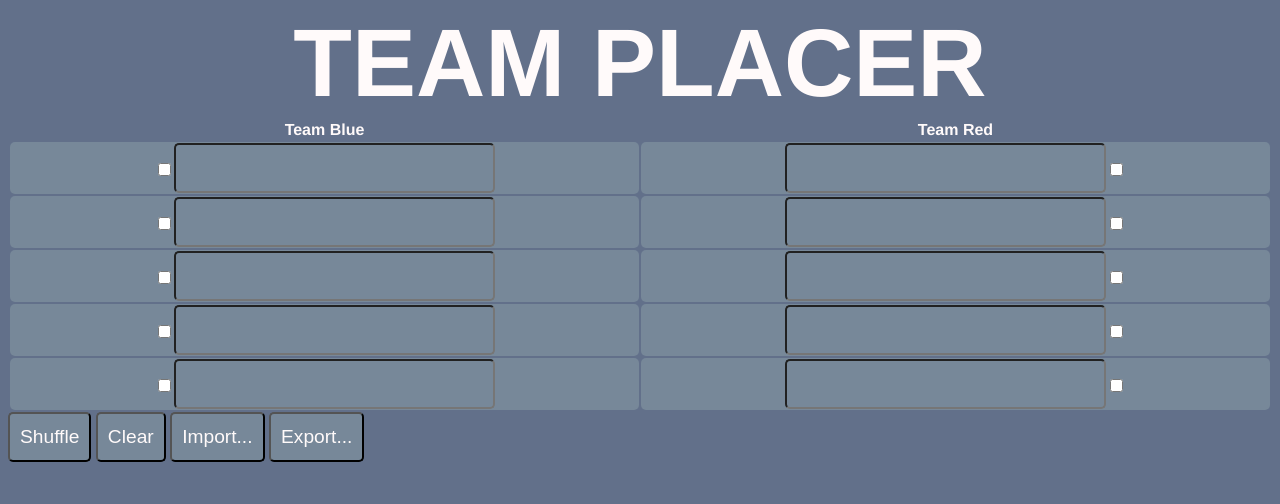
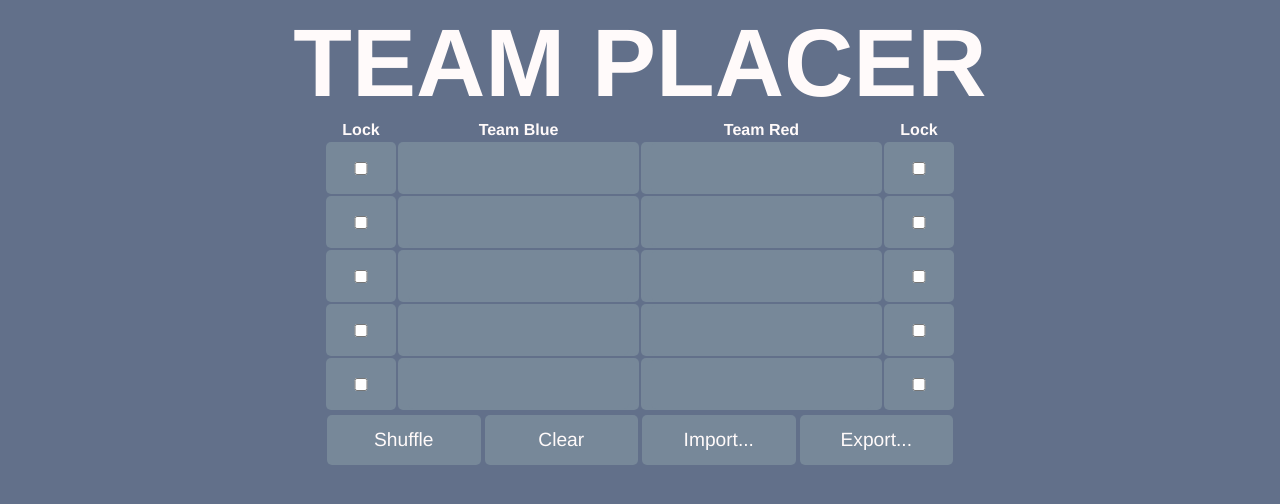
Before and after one commit to me-ve/team-placer, a PHP site: page / in a window 1280 px wide. Shown: the top 504 px of the page. Run offline with PHP 8.4, Linux system fonts and the light colour scheme.

Commit message:
change layout

```diff
--- a/index.php
+++ b/index.php
@@ -10,8 +10,10 @@
         </p>
         <table>
             <tr id="row0">
+                <th>Lock</th>
                 <th>Team Blue</th>
                 <th>Team Red</th>
+                <th>Lock</th>
             </tr>
             <form id="teams">
             <?php
@@ -19,13 +21,17 @@
                 {
                     echo "<tr id='row$i'>";
                     $j = ($i-1)*2;
-                    echo "<td id='summoner{$j}' class='cell'>";
+                    echo "<td id='lock'$j}' class='cell'>";
                     echo "<input type='checkbox' id='summoner{$j}lock' class='lockCheckbox'>";
-                    echo "<input id='summoner{$j}name' class='input'>";
+                    echo "</td>";
+                    echo "<td id='summoner{$j}' class='textCell'>";
+                    echo "<input id='summoner{$j}name' class='textInput'>";
                     echo "</td>";
                     $j++;
-                    echo "<td id='summoner{$j}' class='cell'>";
-                    echo "<input id='summoner{$j}name' class='input'>";
+                    echo "<td id='summoner{$j}' class='textCell'>";
+                    echo "<input id='summoner{$j}name' class='textInput'>";
+                    echo "</td>";
+                    echo "<td id='lock'$j}' class='cell'>";
                     echo "<input type='checkbox' id='summoner{$j}lock' class='lockCheckbox'>";
                     echo "</td>";
                     echo "</tr>";
@@ -33,10 +39,12 @@
             ?>
             </form>
         </table>
-        <button onclick="Shuffle()" id="shufflebutton" class="input">Shuffle</button>
-        <button onclick="Clear()" id="clearbutton" class="input">Clear</button>
-        <button onclick="Import()" id="importbutton" class="input">Import...</button>
-        <button onclick="Export()" id="exportbutton" class="input">Export...</button>
+        <table>
+        <td class="buttontd"><button onclick="Shuffle()" id="shufflebutton" class="input">Shuffle</button></td>
+        <td class="buttontd"><button onclick="Clear()" id="clearbutton" class="input">Clear</button></td>
+        <td class="buttontd"><button onclick="Import()" id="importbutton" class="input">Import...</button></td>
+        <td class="buttontd"><button onclick="Export()" id="exportbutton" class="input">Export...</button></td>
+        </table>
         <script src="script.js"></script>
     </body>
 </html>
--- a/style.css
+++ b/style.css
@@ -1,37 +1,74 @@
-body
-{
-    background-color:#62708a;
-    color:snow;
-    font-family:'Helvetica';
+body {
+    background-color: #62708a;
+    color: snow;
+    font-family: 'Helvetica';
 }
-#logo
-{
+
+#logo {
     text-align: center;
     font-weight: bolder;
     font-size: 6em;
     margin: auto;
 }
-table
-{
-    width:100%;
+
+table {
+    margin: auto;
+    width: 50%;
 }
-.cell, .input
-{
-    color:snow;
+
+.cell,
+.textCell,
+.input,
+.textInput {
+    color: snow;
     height: 50px;
     margin: auto;
     font-size: larger;
-    padding-left:10px;
-    padding-right:10px;
-    text-align:center;
-    background-color:#778899;
+    padding-left: 10px;
+    padding-right: 10px;
+    text-align: center;
+    background-color: #778899;
     border-radius: 5px;
 }
-.input
-{
-    background-color:#778899;
+
+.textCell {
+    width: 400px;
 }
-.lockCheckbox
-{
-    background-color:#778899;
+
+.input,
+.textInput {
+    color: snow;
+    margin: auto;
+    padding: 1px;
+    width: 100%;
+    font-size: larger;
+    font-family: Helvetica;
+    background-color: #778899;
 }
+
+.textInput {
+    width: 100%;
+    border: 0px;
+}
+
+.lockCheckbox {
+    width: 50px;
+    margin: auto;
+    background-color: #778899;
+}
+
+.buttontd {
+    width: 25%;
+}
+
+#buttons {
+    text-align: center;
+    margin: auto;
+}
+
+button {
+    border: 0px;
+    display: block;
+    margin: auto;
+    width: 100%;
+}
```
